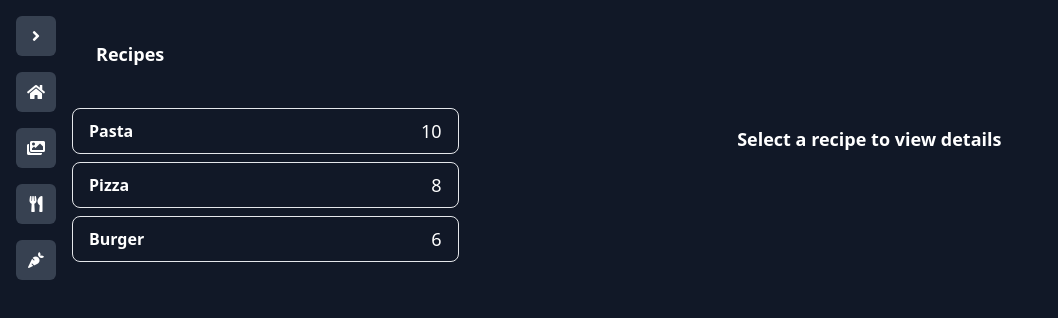
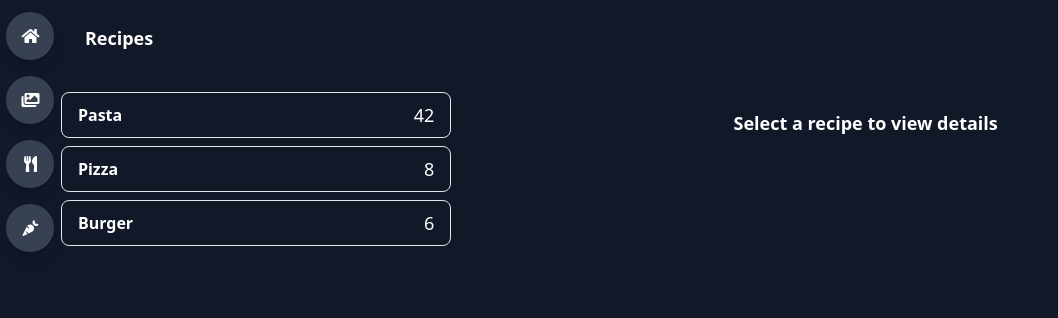
Before and after one commit to hellconnon/heartburn-tracker, a Vue app in the folder frontend/: page /recipes in a window 1280 px wide. Shown: the top 318 px of the page, without its empty margins (0-1058 px from the left). Built offline with nearby package versions, Linux system fonts and the light colour scheme.

Commit message:
Sidebar rework

```diff
--- a/frontend/index.html
+++ b/frontend/index.html
@@ -9,7 +9,7 @@
             href="https://cdnjs.cloudflare.com/ajax/libs/font-awesome/5.15.1/css/all.min.css"
     />
     <link rel="stylesheet" href="/src/style.css" />
-    <title>Hearburn and Food Tracker</title>
+    <title>Heartburn and Food Tracker</title>
 </head>
 <body>
 <div id="app"></div>
--- a/frontend/src/components/NavLink.vue
+++ b/frontend/src/components/NavLink.vue
@@ -1,14 +1,8 @@
 <template>
-    <li>
-        <router-link :to="to"
-                     class="p-4 flex items-center justify-center bg-gray-700 text-white rounded-md hover:bg-gray-600 focus:outline-none h-10"
-                     :class="isOpen ? 'w-30' : 'w-10'"
-                     v-tooltip="{content: text}">
+  <router-link :to="to" class="sidebar-icon group">
     <i :class="icon"></i>
-            <span class="ml-2" v-if="isOpen">{{ text }}</span>
-
+    <span class="sidebar-tooltip group-hover:scale-100">{{ text }}</span>
   </router-link>
-    </li>
 </template>
 
 <script>
@@ -17,22 +11,22 @@ export default {
   props: {
     to: {
       type: String,
-            required: true
+      required: true,
     },
     icon: {
       type: String,
-            required: true
+      required: true,
     },
     text: {
       type: String,
-            required: true
+      required: true,
     },
     isOpen: {
       type: Boolean,
-            required: true
-        }
-    }
-}
+      required: true,
+    },
+  },
+};
 </script>
 
 <style scoped>
--- a/frontend/src/components/Recipes.vue
+++ b/frontend/src/components/Recipes.vue
@@ -1,5 +1,5 @@
 <template>
-    <div class="flex text-white pt-4 pr-4">
+    <div class="flex pr-4">
 
         <Sidebar/>
 
@@ -18,7 +18,7 @@
                     />
                 </div>
             </div>
-            <div class="col-span-2 p-4 rounded-3xl" :class="{'border': selectedRecipe}">
+            <div class="col-span-2 p-4 rounded-3xl text-white" :class="{'border': selectedRecipe}">
                 <div v-if="selectedRecipe">
                     <h2 class="text-lg font-bold mb-4">{{ selectedRecipe.name }}</h2>
                     <p class="text-sm text-gray-600 mb-4">{{ selectedRecipe.count }} recipes</p>
@@ -32,7 +32,7 @@
                     </button>
                 </div>
                 <div v-else class="flex items-center justify-center h-full">
-                    <p class="text-lg font-bold p-5">Select a recipe to view details</p>
+                    <p class="text-lg text-white font-bold p-5">Select a recipe to view details</p>
                 </div>
 
             </div>
@@ -52,7 +52,7 @@ export default {
             recipes: [
                 {
                     name: "Pasta",
-                    count: 10,
+                    count: 42,
                     description: "A delicious Italian dish",
                     ingredients: ["pasta", "tomato sauce", "cheese"]
                 },
--- a/frontend/src/components/Sidebar.vue
+++ b/frontend/src/components/Sidebar.vue
@@ -1,23 +1,32 @@
 <template>
-    <div class="flex">
-        <div class="w-50 h-auto bg-gray-900">
-            <nav class="px-4">
-                <ul class="flex flex-col space-y-4">
-                    <li>
-                        <button class="p-5 flex items-center justify-center w-10 h-10 bg-gray-700 text-white rounded-md hover:bg-gray-600 focus:outline-none transition-all duration-200 ease-in-out"
-                                @click="isOpen = !isOpen">
-                            <i :class="isOpen ? 'fas fa-angle-left' : 'fas fa-angle-right'"></i>
-                        </button>
-                    </li>
-                    <NavLink :is-open="isOpen" text="Home" icon="fas fa-home" to="/"></NavLink>
-                    <NavLink :is-open="isOpen" text="Images" icon="fas fa-images" to="/user-images"></NavLink>
-                    <NavLink :is-open="isOpen" text="Recipes" icon="fas fa-utensils" to="/recipes"></NavLink>
-                    <NavLink :is-open="isOpen" text="Ingredients" icon="fas fa-carrot" to="/ingredients"></NavLink>
-                </ul>
-            </nav>
+  <div
+    class="flex flex-col pt-1 w-16 bg-gray-900 text-white shadow-sm top-0 left-0 h-screen m-0"
+  >
+      <NavLink
+        :is-open="isOpen"
+        text="Home"
+        icon="fas fa-home"
+        to="/"
+      ></NavLink>
+      <NavLink
+        :is-open="isOpen"
+        text="Images"
+        icon="fas fa-images"
+        to="/user-images"
+      ></NavLink>
+      <NavLink
+        :is-open="isOpen"
+        text="Recipes"
+        icon="fas fa-utensils"
+        to="/recipes"
+      ></NavLink>
+      <NavLink
+        :is-open="isOpen"
+        text="Ingredients"
+        icon="fas fa-carrot"
+        to="/ingredients"
+      ></NavLink>
   </div>
-    </div>
-
 </template>
 
 <script>
@@ -25,7 +34,7 @@ import NavLink from "@/components/NavLink.vue";
 
 export default {
   name: "Sidebar",
-    components: {NavLink},
+  components: { NavLink },
   data() {
     return {
       isOpen: false,
--- a/frontend/src/components/UserImages.vue
+++ b/frontend/src/components/UserImages.vue
@@ -6,10 +6,8 @@
         <div class="flex-grow bg-gray-900 min-h-screen text-white">
   <div class="container mx-auto px-4 py-8">
     <h2 class="text-2xl mb-8">User Images</h2>
-                <div v-if="isLoading" class="flex justify-center text-white">
-                    <div class="spinner-border" role="status">
-                        <span class="sr-only"></span>
-                    </div>
+    <div v-if="isLoading" class="flex justify-center items-center">
+      <div class="animate-spin rounded-full h-16 w-16 border-t-2 border-b-2 border-gray-100"></div>
     </div>
     <div v-else class="grid grid-cols-1 sm:grid-cols-2 md:grid-cols-3 lg:grid-cols-4 gap-4">
       <div v-for="image in images" :key="image.id">
--- a/frontend/src/style.css
+++ b/frontend/src/style.css
@@ -1,3 +1,19 @@
-@import 'tailwindcss/base';
-@import 'tailwindcss/components';
-@import 'tailwindcss/utilities';
+@import "tailwindcss/base";
+@import "tailwindcss/components";
+@import "tailwindcss/utilities";
+
+.sidebar-icon {
+  @apply relative flex items-center justify-center h-12 w-12 mt-2 mb-2 mx-auto
+  shadow-lg
+bg-gray-700 text-white
+hover:bg-white hover:text-gray-800
+rounded-3xl hover:rounded-xl
+transition-all duration-300 ease-linear;
+}
+
+.sidebar-tooltip{
+    @apply absolute w-auto p-2 m-2 min-w-max left-14 rounded-md shadow-md
+    text-white bg-gray-700
+    text-xs font-bold
+    transition-all duration-100 scale-0 origin-left;
+}
```
Lines whose indentation alone changed are shown as unchanged.
